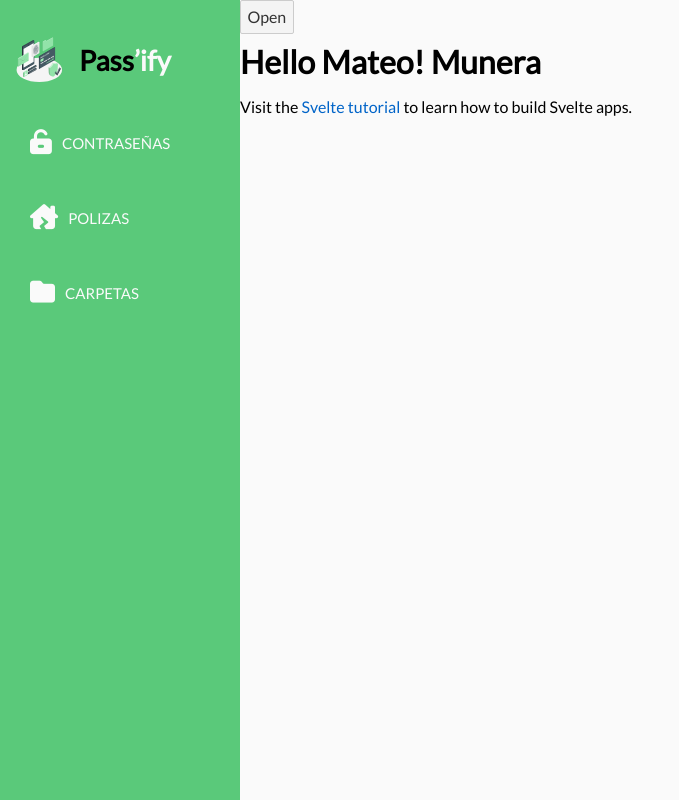
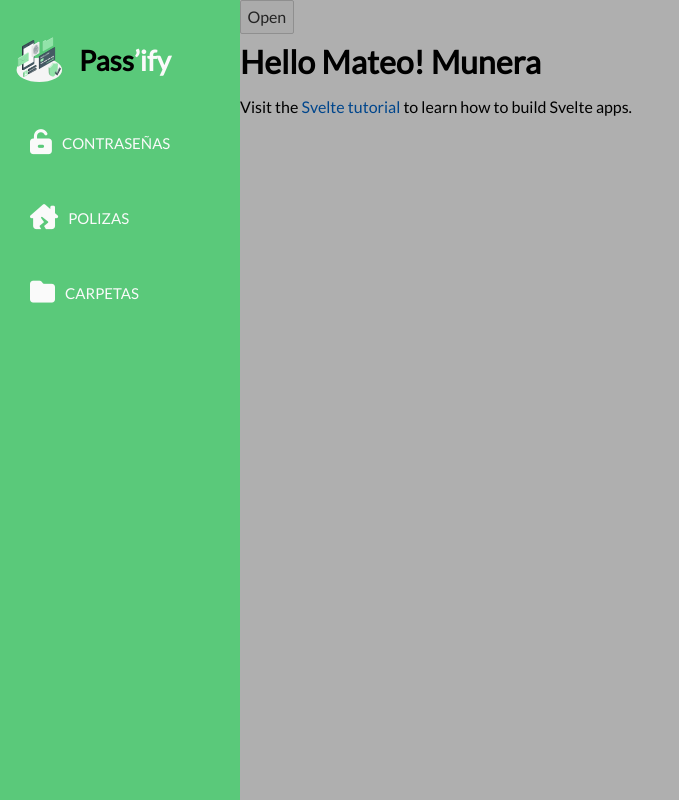
Before and after one commit to matheo97/password-manager, a Svelte app: page / in a window 1280 px wide. Shown: the whole page, without its empty margins (0-679 px from the left). Built offline with nearby package versions, Linux system fonts and the light colour scheme.

Commit message:
Add fade out background to close sideBar

```diff
--- a/src/components/Sidebar/Sidebar.svelte
+++ b/src/components/Sidebar/Sidebar.svelte
@@ -1,29 +1,29 @@
 <script>
   import items from './Items';
 
-  let sidebarClosed = true;
+  let isSidebarClosed = true;
   let selectedItem = null;
 
-  const mouseOverSideBar = () => sidebarClosed = false;
+  const closeSideBar = () => isSidebarClosed = true;
 
-  const mouseOutSideBar = () => sidebarClosed = true;
+  const openSideBar = () => isSidebarClosed = false;
 
-  const toggleSidebar = () => sidebarClosed = !sidebarClosed;
+  const toggleSidebar = () => isSidebarClosed = !isSidebarClosed;
 
   const selectItem = (itemKey) => {
     selectedItem = itemKey;
-    sidebarClosed = true;
+    isSidebarClosed = true;
   }
 
 </script>
 
 <div class="Sidebar">
   <div
-    class={`Sidebar-elements ${sidebarClosed ? 'close': ''}`}
-    on:mouseover={mouseOverSideBar}
-    on:mouseout={mouseOutSideBar}
-    on:focus={mouseOverSideBar}
-    on:blur={mouseOutSideBar}
+    class={`Sidebar-elements ${isSidebarClosed ? 'close': ''}`}
+    on:mouseover={openSideBar}
+    on:mouseout={closeSideBar}
+    on:focus={openSideBar}
+    on:blur={closeSideBar}
   >
     <div class="Sidebar-logo">
       <img src='assets/logo.svg' alt="passify-logo">
@@ -44,6 +44,7 @@
     </div>
   </div>
   <div class="Sidebar-content">
+    <div class={`Sidebar-content-fade-out ${isSidebarClosed ? 'close' : ''}`} on:click={closeSideBar}></div>
     <div>
       <button on:click={toggleSidebar}>Open</button>
     </div>
@@ -62,6 +63,7 @@
     height: 100vh;
     background-color: var(--primary);
     transition: width 0.4s ease-in-out;
+    z-index: 5;
   }
 
   .Sidebar-elements.close {
@@ -72,6 +74,20 @@
     width: calc(100vw - 240px);
     height: 100vh;
     background-color: var(--tertiary);
+  }
+  .Sidebar-content-fade-out {
+    position: absolute;
+    top: 0;
+    left: 0;
+    z-index: 2;
+    opacity: .3;
+    height: 100%;
+    width: 100%;
+    background-color: var(--secondary);
+  }
+
+  .Sidebar-content-fade-out.close {
+    display: none;
   }
 
   .Sidebar-elements .Sidebar-logo {
```
